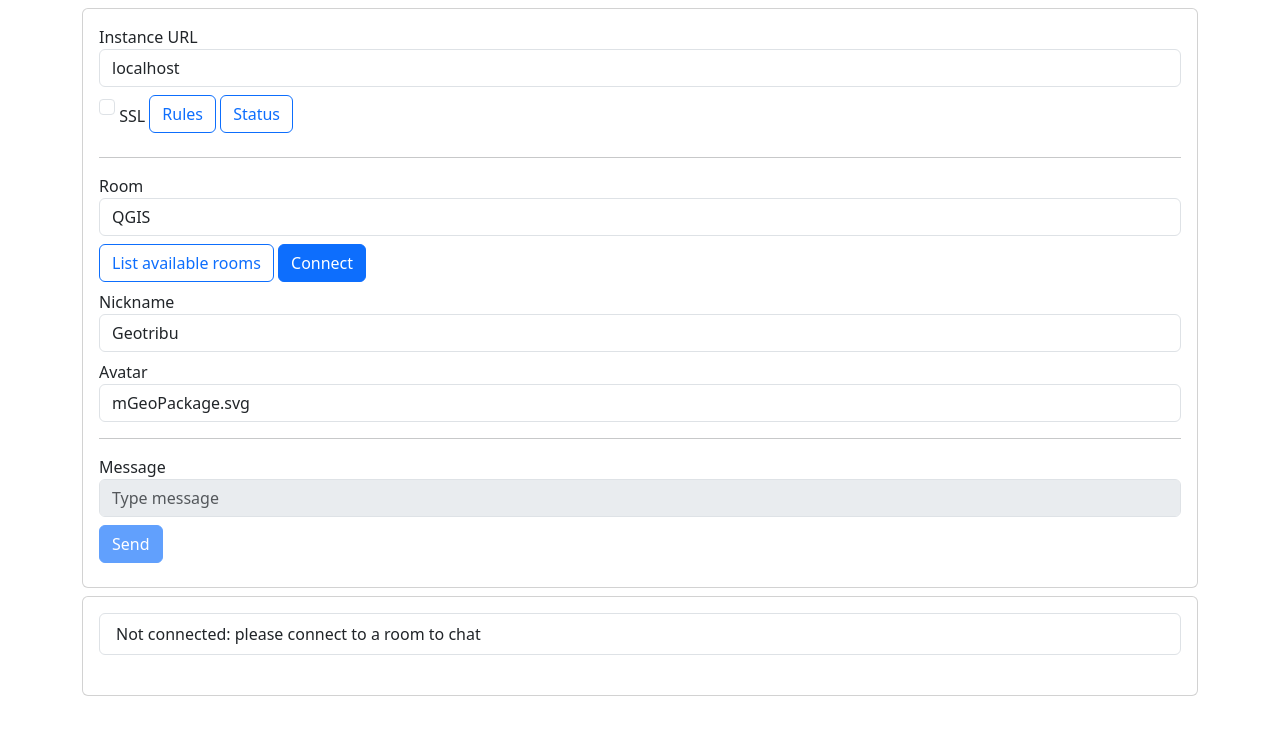
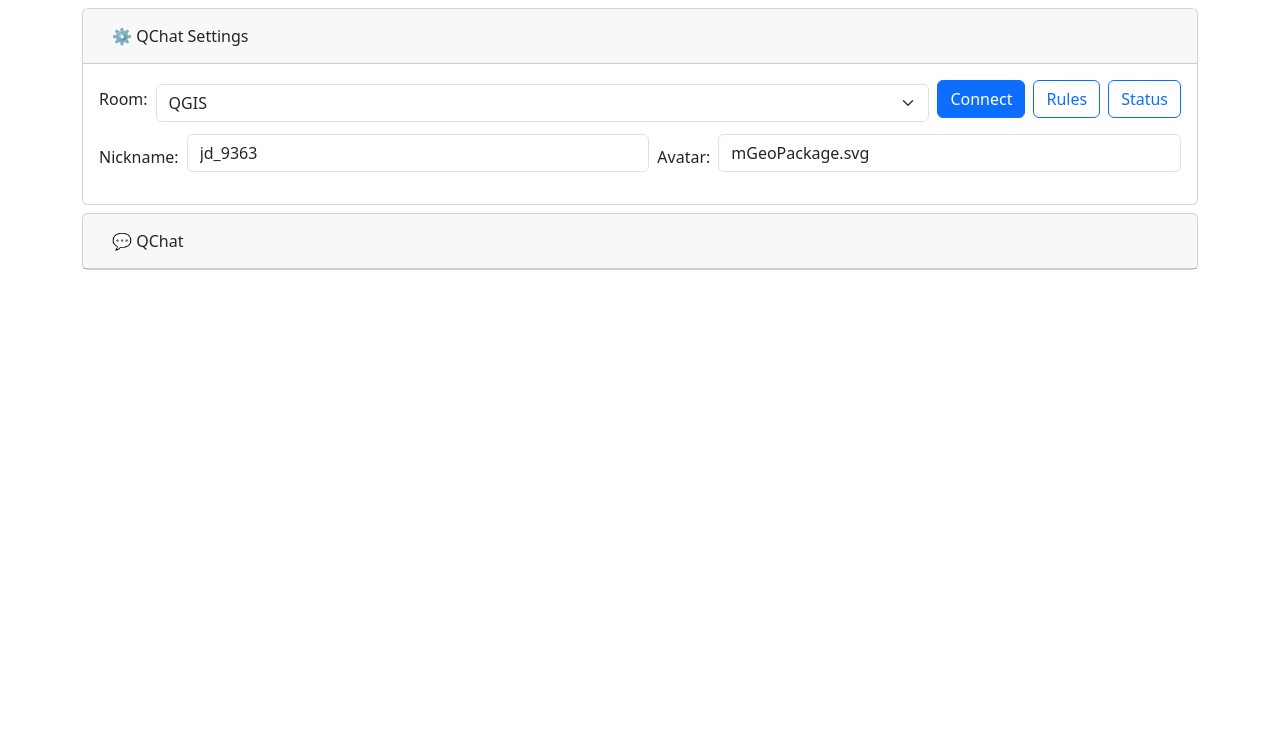
Before and after one commit to geotribu/gischat, a FastAPI app: page / in a window 1280 px wide. Shown: the top 735 px of the page. Run offline with FastAPI, Linux system fonts and the light colour scheme; parts of the project's set-up code (start-up, migrations or seed data) failed here and were passed over; some libraries are stand-ins or nearby versions.

Commit message:
ui(webpage): modify QChat webpage

```diff
--- a/gischat/app.py
+++ b/gischat/app.py
@@ -277,7 +277,7 @@ async def websocket_endpoint(websocket: WebSocket, room: str) -> None:
                     message = GischatLikeMessage(**payload)
 
                     logger.info(
-                        f"🤝 [{room}]: {message.liker_author} liked {message.liked_author}'s message ({message.message})"
+                        f"👍 [{room}]: {message.liker_author} liked {message.liked_author}'s message ({message.message})"
                     )
                     await dispatcher.broadcast_to_redis_channel(room, message)
 
--- a/gischat/templates/ws-page.html
+++ b/gischat/templates/ws-page.html
@@ -2,141 +2,220 @@
 <html lang="en">
 
 <head>
-    <title>gischat</title>
+    <title>💬 QChat</title>
     <meta name="viewport" content="width=device-width, initial-scale=1">
-    <link rel="stylesheet" href="https://cdn.jsdelivr.net/npm/bootstrap@5.3.3/dist/css/bootstrap.min.css"
-          integrity="sha384-QWTKZyjpPEjISv5WaRU9OFeRpok6YctnYmDr5pNlyT2bRjXh0JMhjY6hW+ALEwIH" crossorigin="anonymous">
-    <style>
 
-        .card {
-            margin-top: .5rem;
-        }
-    </style>
+    <link href="https://cdn.jsdelivr.net/npm/bootstrap@5.3.7/dist/css/bootstrap.min.css" rel="stylesheet"
+        integrity="sha384-LN+7fdVzj6u52u30Kp6M/trliBMCMKTyK833zpbD+pXdCLuTusPj697FH4R/5mcr" crossorigin="anonymous">
+
+    <script src="https://cdn.jsdelivr.net/npm/bootstrap@5.3.7/dist/js/bootstrap.bundle.min.js"
+        integrity="sha384-ndDqU0Gzau9qJ1lfW4pNLlhNTkCfHzAVBReH9diLvGRem5+R9g2FzA8ZGN954O5Q" crossorigin="anonymous"></script>
+
     </head>
 
 <body class="container">
 
-<div class="card">
+<div class="card mt-2">
+
+    <div id="qchat-settings-header" class="card-header">
+
+        <h5 class="mb-0">
+            <button
+                class="btn"
+                data-bs-toggle="collapse"
+                data-bs-target="#qchat-settings"
+                aria-expanded="true"
+                aria-controls="qchat-settings"
+            >⚙️ QChat Settings
+            </button>
+        </h5>
+
+    </div>
+
+    <div id="qchat-settings" class="collapse show" aria-labelledby="qchat-settings-header">
 
         <div class="card-body">
 
-        <form class="form-inline">
+            <form class="d-flex flex-column flex-md-row align-items-md-center gap-2 mb-2">
 
-            <label for="instance">Instance URL</label>
-            <input type="text" class="form-control mb-2 mr-sm-2" id="instance" aria-describedby="instanceUrl" placeholder="Enter instance URL">
+                <label for="room-dropdown" class="form-label">Room:</label>
+                <select id="room-dropdown" class="form-select"></select>
 
-            <input type="checkbox" class="form-check-input mb-2 mr-sm-2" value="" id="ssl" checked>
-            <label class="form-check-label" for="ssl">SSL</label>
-
+                <button class="btn btn-primary mb-2 mr-sm-2" id="connectButton" onclick="onConnectButtonClick(event)">Connect</button>
                 <button class="btn btn-outline-primary mb-2 mr-sm-2" id="rulesButton" onclick="onRulesButtonClick(event)">Rules</button>
                 <button class="btn btn-outline-primary mb-2 mr-sm-2" id="statusButton" onclick="onStatusButtonClick(event)">Status</button>
 
             </form>
 
-        <hr class="hr">
+            <form class="d-flex flex-column flex-md-row align-items-md-center gap-2 mb-2">
 
-        <form class="form-inline">
-
-            <label for="roomId">Room</label>
-            <input type="text" class="form-control mb-2 mr-sm-2" id="roomId" aria-describedby="room" placeholder="Enter Room" value="QGIS">
-
-            <button class="btn btn-outline-primary mb-2 mr-sm-2" id="listRoomsButton" onclick="onListRoomsButtonClick(event)">List available rooms</button>
-            <button class="btn btn-primary mb-2 mr-sm-2" id="connectButton" onclick="onConnectButtonClick(event)">Connect</button>
-
-        </form>
-
-        <form class="form-inline">
-
-            <label for="authorId">Nickname</label>
+                <label for="authorId">Nickname:</label>
                 <input type="text" class="form-control mb-2 mr-sm-2" id="authorId" aria-describedby="nickname" placeholder="Enter nickname" value="Geotribu">
 
-            <label for="avatarId">Avatar</label>
+                <label for="avatarId">Avatar:</label>
                 <input type="text" class="form-control mb-2 mr-sm-2" id="avatarId" aria-describedby="avatar" placeholder="Enter avatar" value="mGeoPackage.svg">
-
-        </form>
-
-        <hr class="hr">
-
-        <form class="form-inline">
-
-            <label for="messageText">Message</label>
-            <input type="text" class="form-control mb-2 mr-sm-2" id="messageText" aria-describedby="textMessage" placeholder="Type message" disabled>
-
-            <button class="btn btn-primary mb-2 mr-sm-2" onclick="sendMessage(event)" id="sendButton" disabled>Send</button>
 
             </form>
 
         </div>
     </div>
 
+</div>
 
-<div class="card">
+<div class="card mt-2">
+
+    <div id="qchat-header" class="card-header">
+
+        <h5 class="mb-0">
+            <button
+                id="qchat-header-button"
+                class="btn"
+                data-bs-toggle="collapse"
+                data-bs-target="#qchat"
+                aria-expanded="true"
+                aria-controls="qchat"
+            >💬 QChat
+            </button>
+        </h5>
+
+    </div>
+
+    <div id="qchat" class="collapse" aria-labelledby="qchat-header">
 
         <div class="card-body">
-        <h5 id="roomCardTitle" class="card-title" style="display: none;">💬 Room</h5>
-        <ul id="messages" class="list-group">
-        </ul><span class="badge badge-light">4</span>
+
+            <form class="d-flex flex-column flex-md-row align-items-md-center gap-2 mb-2">
+
+                <label for="messageText" class="me-2 mb-0">Message</label>
+                <input type="text" class="form-control mb-2 mr-sm-2" id="messageText" aria-describedby="textMessage" placeholder="Your message here" disabled>
+
+                <button class="btn btn-primary mb-2 mr-sm-2" onclick="sendMessage(event)" id="sendButton" disabled>Send</button>
+
+            </form>
+
+            <table class="table">
+                <thead>
+                    <tr>
+                    <th scope="col">⌚<span class="visually-hidden">Time</span></th>
+                    <th scope="col">🖨️<span class="visually-hidden">Printer</span></th>
+                    <th scope="col">🧑<span class="visually-hidden">User</span></th>
+                    <th scope="col">Message</th>
+                    </tr>
+                </thead>
+                <tbody id="messages-table-body">
+                </tbody>
+            </table>
         </div>
+
+    </div>
+
 </div>
 
 
 <script>
+
     let websocket = null;
     let connected = false;
-    const instance = document.getElementById('instance');
-    instance.value = window.location.host;
-    const ssl = document.getElementById("ssl");
-    ssl.checked = window.location.protocol.startsWith("https");
-    const room = document.getElementById("roomId");
-    const roomCardTitle = document.getElementById("roomCardTitle");
 
-    function displayMessage(msg) {
-        const messages = document.getElementById('messages');
-        const message = document.createElement('li');
-        message.classList.add("list-group-item");
-        const content = document.createTextNode(msg);
-        message.appendChild(content);
-        messages.insertBefore(message, messages.firstChild);
+    const qchatSettingsElement = document.getElementById("qchat-settings");
+    const qchatElement = document.getElementById("qchat");
+
+    const instance = window.location.host;
+    const ssl = window.location.protocol.startsWith("https");
+
+    const roomDropdown = document.getElementById("room-dropdown");
+
+    // populate rooms with API call
+    const protocol = ssl ? "https" : "http";
+    fetch(`${protocol}://${instance}/rooms`)
+        .then(response => response.json())
+        .then(data => {
+            data.forEach(room => {
+                const option = document.createElement("option");
+                option.value = room;        // Valeur à récupérer
+                option.text = room;       // Texte affiché
+                roomDropdown.appendChild(option);
+            });
+        })
+        .catch(error => {
+            console.error("Error when fetching room data:", error);
+        });
+
+    const qchatHeaderElement = document.getElementById("qchat-header-button");
+
+    const authorElement = document.getElementById("authorId");
+    authorElement.value = `jd_${(Math.random() * 10000).toFixed(0)}`;
+    const avatarElement = document.getElementById("avatarId");
+
+    const textMessageElement = document.getElementById("messageText");
+    const qchatTableBodyElement = document.getElementById("messages-table-body");
+
+    const timeFormatter = new Intl.DateTimeFormat("fr-FR", {
+        hour: "2-digit",
+        minute: "2-digit",
+        second: "2-digit",
+        hour12: false
+    });
+
+    function clearMessages() {
+        while (qchatTableBodyElement.firstChild) {
+            qchatTableBodyElement.removeChild(qchatTableBodyElement.firstChild);
+        }
+    }
+
+    function displayMessage(timestamp, messageType, author, message, rowClasses) {
+        // received timestamp is in seconds.
+        const messageDate = new Date(timestamp * 1000);
+
+        const rowElement = document.createElement("tr");
+        rowElement.classList.add(rowClasses);
+
+        [
+            timeFormatter.format(messageDate),
+            messageType,
+            author,
+            message
+        ].forEach((text) => {
+            const cell = document.createElement("td");
+            cell.innerText = text;
+            rowElement.appendChild(cell);
+        });
+
+        qchatTableBodyElement.prepend(rowElement);
+    }
+
+    function displayAdminMessage(message) {
+        displayMessage(Math.floor(Date.now() / 1000), "🛠️", "Admin", message, "table-warning");
     }
 
     function onRulesButtonClick(event) {
-        const protocol = ssl.checked ? "https" : "http";
-        fetch(`${protocol}://${instance.value}/rules`)
+        const protocol = ssl ? "https" : "http";
+        fetch(`${protocol}://${instance}/rules`)
             .then(response => response.json())
-            .then(data => displayMessage(`Instance rules: ${data.rules}`));
+            .then(data => alert(`Instance rules:\n\n${data.rules}`));
         event.preventDefault()
     }
 
     function onStatusButtonClick(event) {
-        const protocol = ssl.checked ? "https" : "http";
-        fetch(`${protocol}://${instance.value}/status`)
+        const protocol = ssl ? "https" : "http";
+        fetch(`${protocol}://${instance}/status`)
             .then(response => response.json())
-            .then(data => displayMessage(`Instance status: ${data.status} - users in rooms: ${data.rooms.map(room => `'${room.name}': ${room.nb_connected_users}`).join(",")}`));
-        event.preventDefault()
-    }
-
-    function onListRoomsButtonClick(event) {
-        const protocol = ssl.checked ? "https" : "http";
-        fetch(`${protocol}://${instance.value}/rooms`)
-            .then(response => response.json())
-            .then(data => displayMessage(`Available rooms: ${data.join(',')}`));
+            .then(data => alert(`Instance status: ${data.status}\n\nUsers:\n${data.rooms.map(room => `${room.name}: ${room.nb_connected_users}`).join("\n")}`));
         event.preventDefault()
     }
 
     function setFormEnabled(enabled) {
-        instance.disabled = enabled;
-        ssl.disabled = enabled;
-        document.getElementById("roomId").disabled = enabled;
-        document.getElementById("avatarId").disabled = !enabled;
-        document.getElementById("messageText").disabled = !enabled;
-        document.getElementById("sendButton").disabled = !enabled;
+        roomDropdown.disabled = enabled;
+        authorElement.disabled = enabled;
+        avatarElement.disabled = enabled;
+        textMessageElement.disabled = !enabled;
         document.getElementById("sendButton").disabled = !enabled;
         document.getElementById("connectButton").innerText = enabled ? "Disconnect" : "Connect";
     }
 
     function setRoomText(room, nbUsers) {
-        roomCardTitle.innerText = `💬 Room ${room} (${nbUsers})`;
-        roomCardTitle.style.display = "inline-block";
+        qchatHeaderElement.innerHTML = `💬 QChat - ${room} <span class="badge bg-primary">${nbUsers}</span>`;
+        document.title = `💬 QChat - ${room} (${nbUsers})`;
     }
 
     function onConnectButtonClick(event) {
@@ -145,38 +224,45 @@
             event.preventDefault();
             return;
         }
-        if (!room.value) {
+
+        if (!roomDropdown.value) {
             alert("Room must be set");
             return;
         }
-        const ws_protocol = ssl.checked ? "wss" : "ws";
-        const ws_url = `${ws_protocol}://${instance.value}/room/${room.value}/ws`;
-        const user = document.getElementById("authorId").value;
+
+        const ws_protocol = ssl ? "wss" : "ws";
+        const ws_url = `${ws_protocol}://${instance}/room/${roomDropdown.value}/ws`;
+        const user = authorElement.value;
+
         websocket = new WebSocket(ws_url);
+
         websocket.onopen = (event) => {
-            displayMessage(`Connected to websocket in room ${room.value}`);
+            clearMessages();
+            displayAdminMessage(`Connected to room ${roomDropdown.value}`);
             connected = true;
             setFormEnabled(true);
-            setRoomText(room.value, "-");
+            setRoomText(roomDropdown.value, "-");
+            qchatSettingsElement.classList.remove("show");
+            qchatElement.classList.add("show");
             websocket.send(JSON.stringify({type: "newcomer", newcomer: user}));
         }
+
         websocket.onmessage = (event) => {
             const data = JSON.parse(event.data);
             const type = data.type;
 
             switch (type) {
                 case "uncompliant":
-                    displayMessage(`Uncompliant message: ${message.reason}`);
+                    displayMessage(data.timestamp, "🛠️", "Admin",`Uncompliant message: ${data.reason}`, "table-warning");
                     break;
                 case "text":
-                    displayMessage(`[${data.author}] (${new Date().toLocaleTimeString()}): ${data.text}`);
+                    displayMessage(data.timestamp, "💬", data.author, data.text);
                     break;
                 case "image":
-                    displayMessage(`${data.author} sent an image`);
+                    displayMessage(data.timestamp, "🖼️", data.author, `${data.author} sent an image`, "table-info");
                     break;
                 case "nb_users":
-                    console.log(`${data.nb_users} user(s) present in the room`);
-                    setRoomText(room.value, data.nb_users);
+                    setRoomText(roomDropdown.value, data.nb_users);
                     break;
                 case "newcomer":
                     console.log(`${data.newcomer} has joined the room`);
@@ -185,57 +271,64 @@
                     console.log(`${data.exiter} has left the room`);
                     break;
                 case "like":
-                    displayMessage(`${data.liker_author} liked your message "${data.message}"`);
+                    displayMessage(data.timestamp, "👍", data.liker_author, `Liked ${data.liked_author}'s message`, "table-success");
                     break;
                 case "geojson":
-                    displayMessage(`${data.author} sent the "${data.layer_name}" geojson layer (${data.geojson.features.length} features using ${data.crs_authid})`);
+                    displayMessage(data.timestamp, "🌍", data.author, `Shared the "${data.layer_name}" layer - ${data.geojson.features.length} features using ${data.crs_authid}`, "table-info");
                     break;
                 case "crs":
-                    displayMessage(`${data.author} shared the crs '${data.crs_authid}'`);
+                    displayMessage(data.timestamp, "📐", data.author, `Shared the CRS ${data.crs_authid}`, "table-info");
                     break;
                 case "bbox":
-                    displayMessage(`${data.author} shared a bbox using '${data.crs_authid}'`);
+                    displayMessage(data.timestamp, "🔳", data.author, `Shared a BBOX using ${data.crs_authid}`, "table-info");
                     break;
                 case "position":
-                    displayMessage(`${data.author} shared the ${data.x}-${data.y} position using '${data.crs_authid}'`);
+                    displayMessage(data.timestamp, "📍", data.author, `Shared the ${data.x}-${data.y} position using ${data.crs_authid}`, "table-info");
+                    break;
+                case "model":
+                    displayMessage(data.timestamp, "🧮", data.author, `Shared the model ${data.model_name}`, "table-info");
                     break;
                 default:
-                    displayMessage(`Unknown message received: ${data}`);
+                    displayAdminMessage(`Unknown message received: ${data}`);
             }
         };
+
         websocket.onerror = (error) => {
-            displayMessage(`Websocket error ${JSON.stringify(error)}`);
+            displayAdminMessage(`Websocket error ${JSON.stringify(error)}`);
             console.log("Websocket error", error);
         };
+
         websocket.onclose = (event) => {
             connected = false;
-            displayMessage("Disconnected from websocket");
+            displayAdminMessage("Disconnected from websocket");
             setFormEnabled(false);
-            roomCardTitle.style.display = "none";
+            qchatHeaderElement.innerHTML = "💬 QChat";
+            document.title = "💬 QChat";
         }
+
         event.preventDefault();
     }
 
     function sendMessage(event) {
         if (!connected) {
-            displayMessage("Not connected to websocket");
+            displayAdminMessage("Not connected to websocket");
             event.preventDefault();
             return;
         }
-        const message = document.getElementById("messageText");
-        const author = document.getElementById("authorId");
-        const avatar = document.getElementById("avatarId");
-        if (!message.value || !author.value) {
-            displayMessage("Impossible: author and message must be set !");
+
+        if (!textMessageElement.value || !authorElement.value) {
+            displayAdminMessage("Impossible: author and message must be set !");
             event.preventDefault();
             return;
         }
-        websocket.send(JSON.stringify({type: "text", text: message.value, author: author.value, avatar: avatar.value}));
-        message.value = '';
+
+        websocket.send(JSON.stringify({type: "text", text: textMessageElement.value, author: authorElement.value, avatar: avatarElement.value}));
+
+        textMessageElement.value = '';
         event.preventDefault();
     }
 
-    window.onload = () => displayMessage("Not connected: please connect to a room to chat");
+    window.onload = () => displayAdminMessage("Not connected: please connect to a room to chat");
 </script>
 </body>
 </html>
```
Lines whose indentation alone changed are shown as unchanged.
